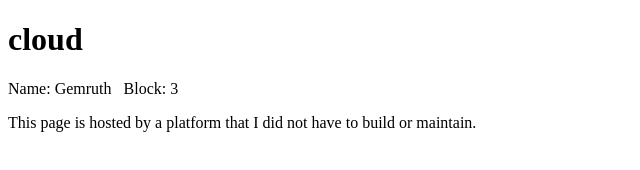
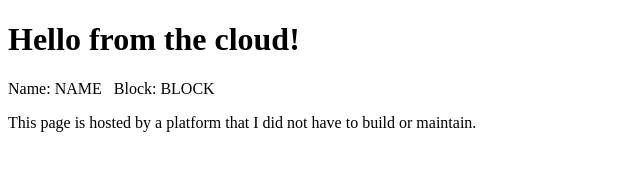
Before and after one commit to gemruthreychelle/albarida-lab1-site, a plain HTML site: page index.html in a window 1280 px wide. Shown: the whole page, without its empty margins (0-640 px from the left). Drawn offline with Linux system fonts and the light colour scheme.

Commit message:
Update content in index.html

```diff
--- a/index.html
+++ b/index.html
@@ -1,6 +1,6 @@
 <!DOCTYPE html>
 <html><head><title>My Cloud Lab</title></head>
-<body><h1>cloud</h1>
-<p>Name: Gemruth &nbsp; Block: 3 </p>
+<body><h1>Hello from the cloud!</h1>
+<p>Name: NAME &nbsp; Block: BLOCK</p>
 <p>This page is hosted by a platform that I did not have to build or maintain.</p>
 </body></html>
```
